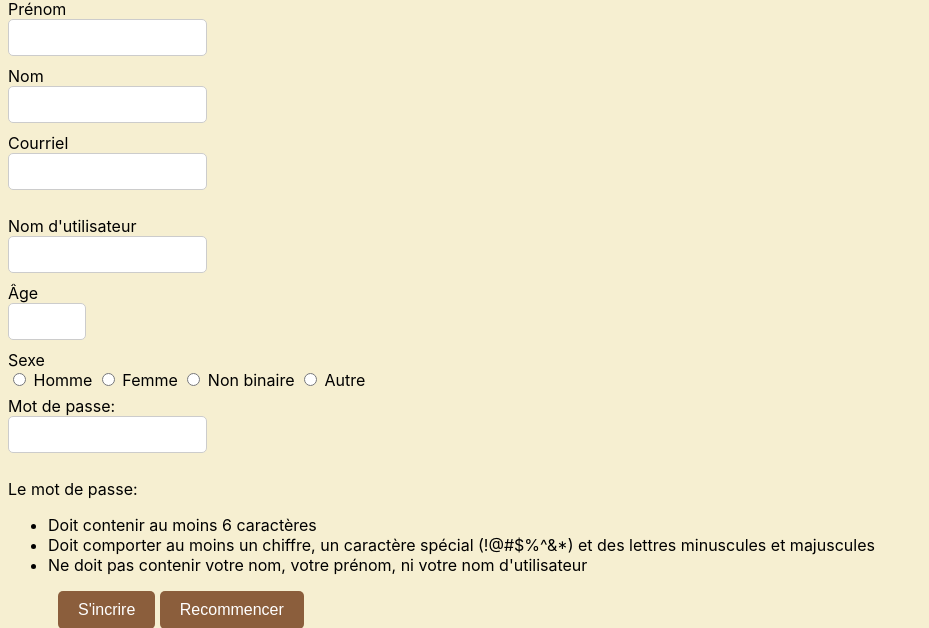
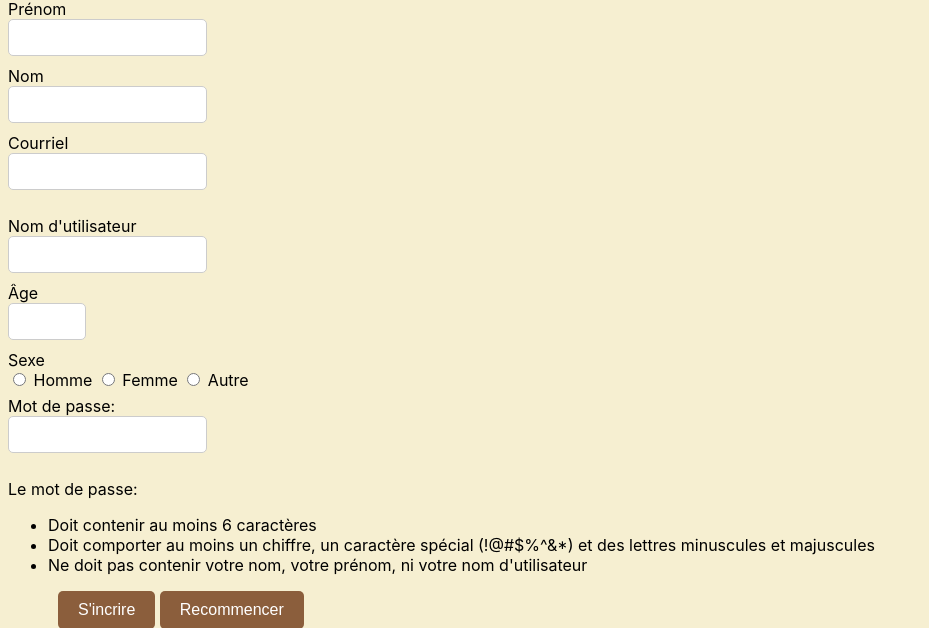
Before and after one commit to MaximeLamothe/Projetglo-2005, a Flask app: page /creation-compte/ in a window 1280 px wide. Shown: the part 132-760 px from the top of the page, without its empty margins (0-929 px from the left). Run offline with Flask 3, Linux system fonts and the light colour scheme.

Commit message:
correction creation compte

```diff
--- a/templates/creationcompte.html
+++ b/templates/creationcompte.html
@@ -35,7 +35,6 @@
 
       <input type="radio" id="sexe" name="sexe" value="Homme" required> Homme
         <input type="radio" name="sexe" value="Femme"> Femme
-        <input type="radio" name="sexe" value="Non binaire"> Non binaire
         <input type="radio" name="sexe" value="Autre"> Autre
       <br>
 
```
